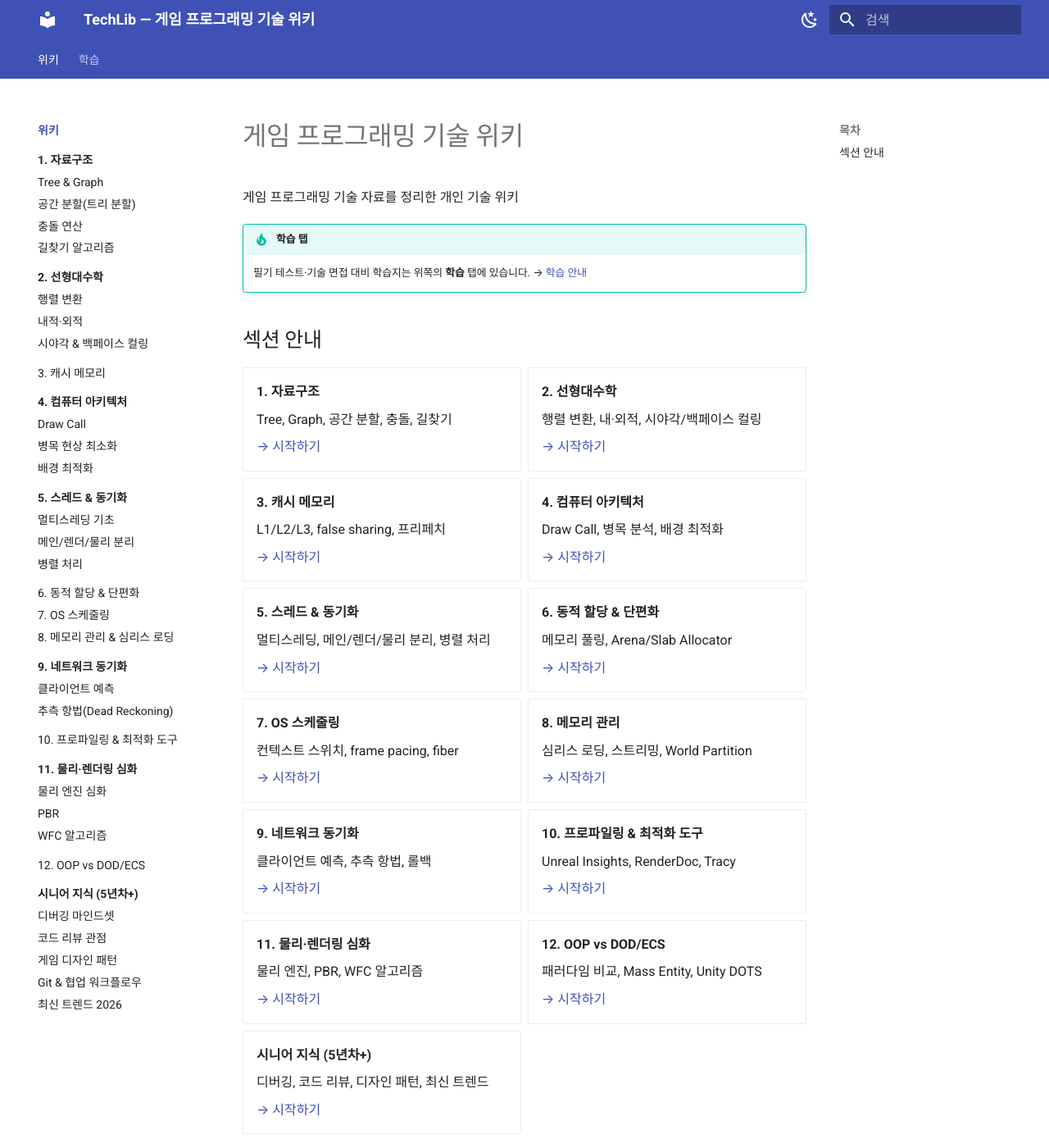
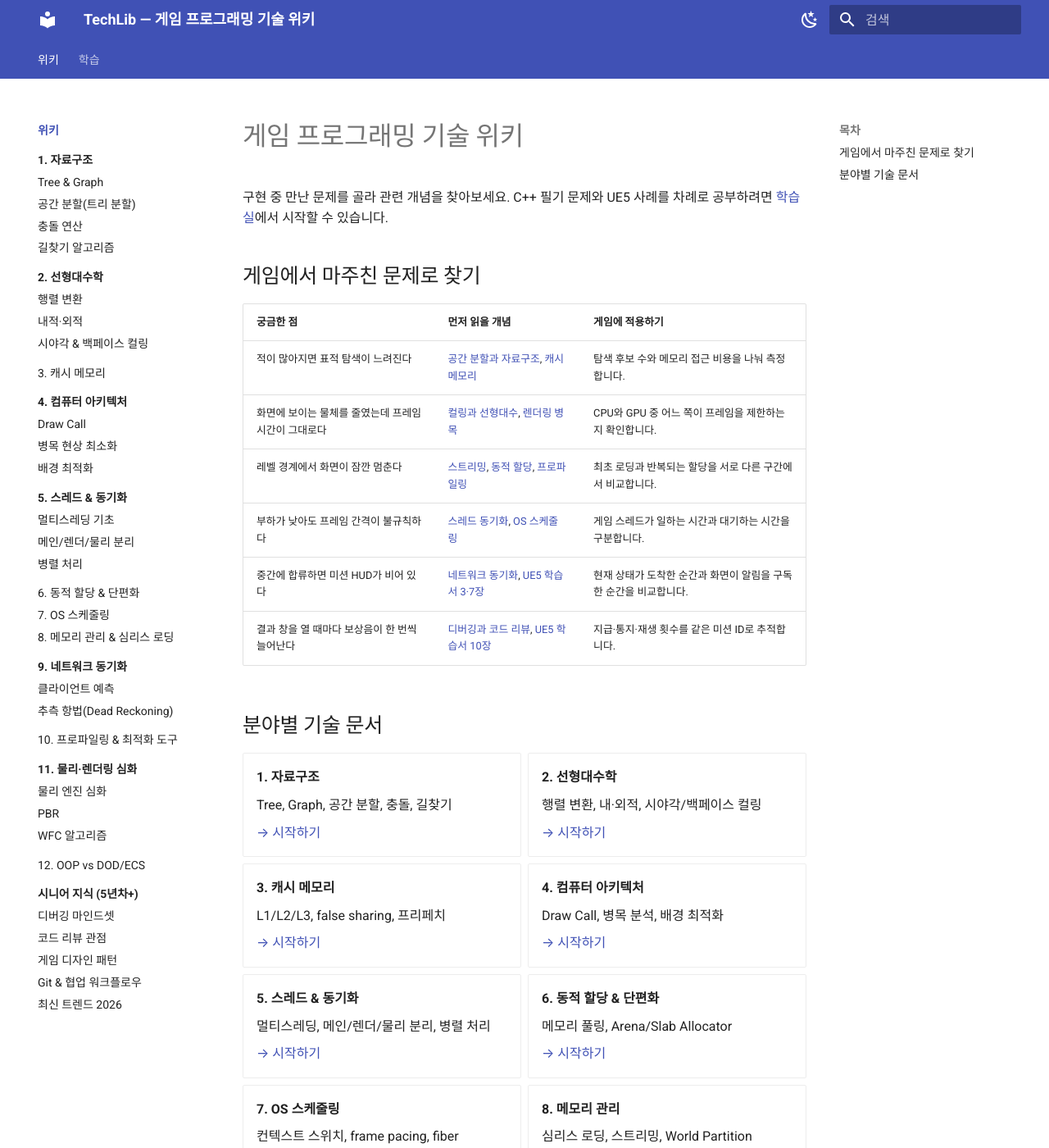
Before and after one commit to Hato-1998/TechLib, an MkDocs documentation site: the page built from docs/index.md, in a window 1280 px wide and 1400 px high. Shown: the whole window at 82% size. Built offline with MkDocs 1.6.1 and Material for MkDocs 9.7.7, drawn with Linux system fonts in a browser that asks for light colours.

Commit message:
위키 첫 화면을 게임 개발 문제별 탐색 구조로 재편

```diff
--- a/docs/index.md
+++ b/docs/index.md
@@ -1,11 +1,19 @@
 # 게임 프로그래밍 기술 위키
 
-게임 프로그래밍 기술 자료를 정리한 개인 기술 위키
+구현 중 만난 문제를 골라 관련 개념을 찾아보세요. C++ 필기 문제와 UE5 사례를 차례로 공부하려면 [학습실](study/index.md)에서 시작할 수 있습니다.
 
-!!! tip "학습 탭"
-    필기 테스트·기술 면접 대비 학습지는 위쪽의 **학습** 탭에 있습니다. → [학습 안내](study/index.md)
+## 게임에서 마주친 문제로 찾기
 
-## 섹션 안내
+| 궁금한 점 | 먼저 읽을 개념 | 게임에 적용하기 |
+|---|---|---|
+| 적이 많아지면 표적 탐색이 느려진다 | [공간 분할과 자료구조](01-data-structures/index.md), [캐시 메모리](03-cache-memory/index.md) | 탐색 후보 수와 메모리 접근 비용을 나눠 측정합니다. |
+| 화면에 보이는 물체를 줄였는데 프레임 시간이 그대로다 | [컬링과 선형대수](02-linear-algebra/index.md), [렌더링 병목](04-computer-architecture/index.md) | CPU와 GPU 중 어느 쪽이 프레임을 제한하는지 확인합니다. |
+| 레벨 경계에서 화면이 잠깐 멈춘다 | [스트리밍](08-memory-management/index.md), [동적 할당](06-memory-allocation/index.md), [프로파일링](10-profiling/index.md) | 최초 로딩과 반복되는 할당을 서로 다른 구간에서 비교합니다. |
+| 부하가 낮아도 프레임 간격이 불규칙하다 | [스레드 동기화](05-threading/index.md), [OS 스케줄링](07-os-scheduling/index.md) | 게임 스레드가 일하는 시간과 대기하는 시간을 구분합니다. |
+| 중간에 합류하면 미션 HUD가 비어 있다 | [네트워크 동기화](09-network-sync/index.md), [UE5 학습서 3·7장](study/UE5_Content_Programming_Workbook.md) | 현재 상태가 도착한 순간과 화면이 알림을 구독한 순간을 비교합니다. |
+| 결과 창을 열 때마다 보상음이 한 번씩 늘어난다 | [디버깅과 코드 리뷰](senior-knowledge/index.md), [UE5 학습서 10장](study/UE5_Content_Programming_Workbook.md) | 지급·통지·재생 횟수를 같은 미션 ID로 추적합니다. |
+
+## 분야별 기술 문서
 
 <div class="grid cards" markdown>
 
```
